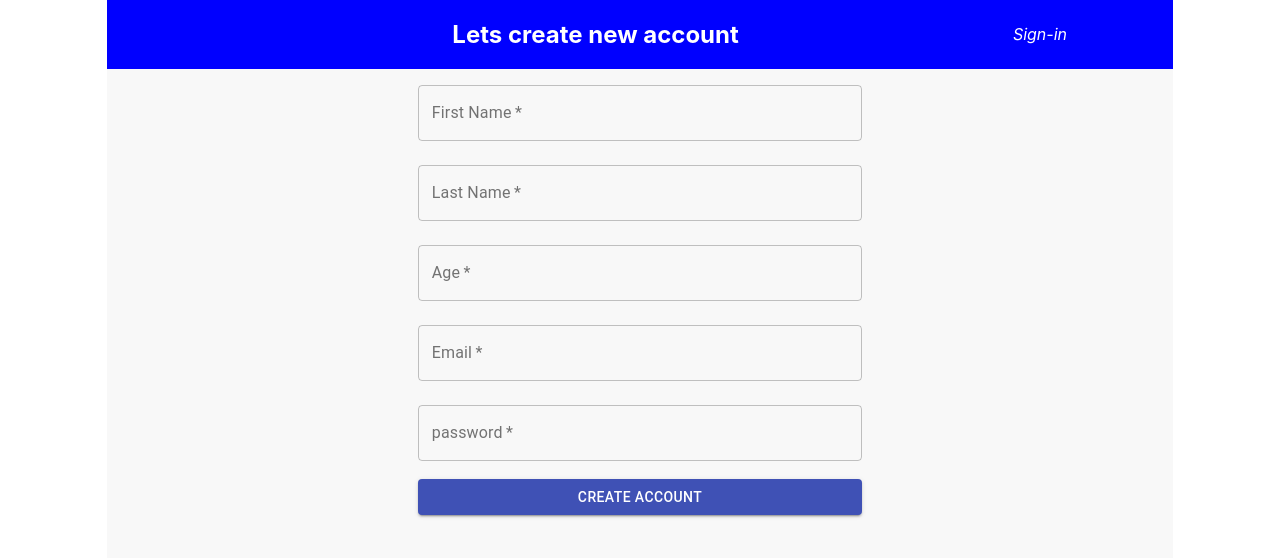
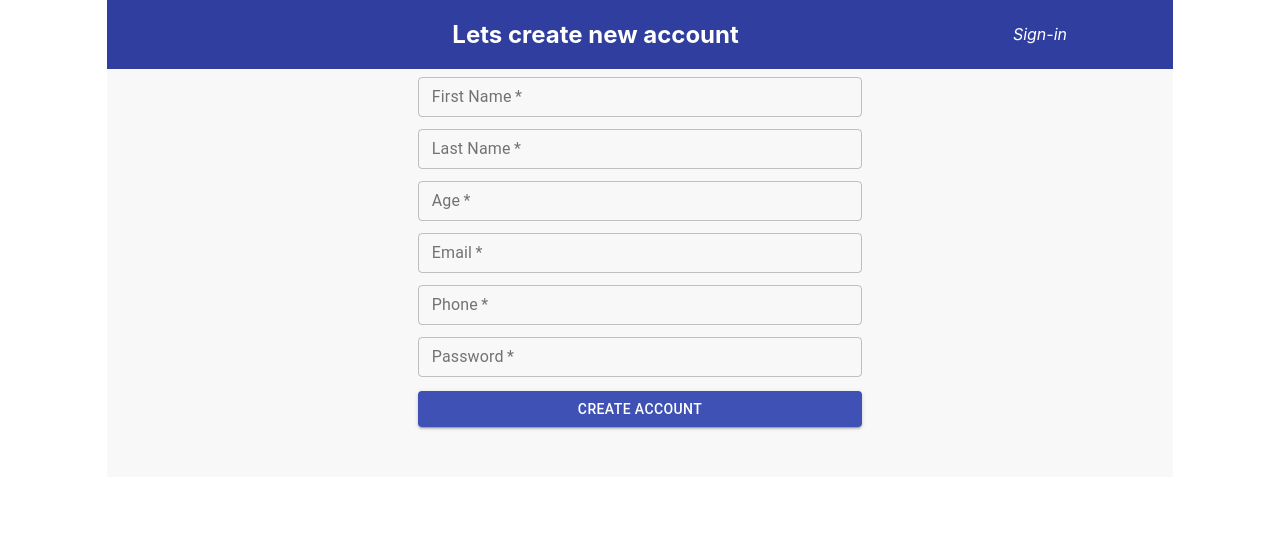
Before and after one commit to lazaraslobo/user-status-app, a React (Create React App) app: page /signup in a window 1280 px wide. Shown: the top 558 px of the page. Built offline with nearby package versions, Linux system fonts and the light colour scheme.

Commit message:
minor fixes

```diff
--- a/src/App.css
+++ b/src/App.css
@@ -8,7 +8,7 @@ i{
 }
 
 .common-header{
-    background-color: blue;
+    background-color: #303f9f;
     color: white;
 }
 
--- a/src/components/common/textfield.common.js
+++ b/src/components/common/textfield.common.js
@@ -4,7 +4,7 @@ import TextField from '@material-ui/core/TextField';
 
 export const textFieldOptions = {
     marginNormal_variantOutlined_FW : {
-        margin      : "normal",
+        margin      : "dense",
         fullWidth   : true,
         variant     : "outlined"
     }
--- a/src/components/login/login.comp.js
+++ b/src/components/login/login.comp.js
@@ -54,7 +54,7 @@ class HomeModule extends React.Component{
                                 <TextField
                                     required
                                     id="outlined-required"
-                                    label="password"
+                                    label="Password"
                                     {...textFieldOptions.marginNormal_variantOutlined_FW}
                                     onKeyUp={(ev)=> handleInputs(ev, 'userPassword')}
 
--- a/src/components/signup/signup.comp.js
+++ b/src/components/signup/signup.comp.js
@@ -20,7 +20,8 @@ class SignUp extends React.Component{
             userPassword    :   "",
             firstName       :   "",
             lastName        :   "",
-            age             :   ""
+            age             :   "",
+            phone           :   ""
         }
     }
 
@@ -76,8 +77,15 @@ class SignUp extends React.Component{
                                 />
                                 <TextField
                                     required
+                                    id="userPhone"
+                                    label="Phone"
+                                    {...textFieldOptions.marginNormal_variantOutlined_FW}
+                                    onChange={ev=> this.setState({...this.state, ...{'phone' : ev.target.value}})}
+                                />
+                                <TextField
+                                    required
                                     id="userPassword"
-                                    label="password"
+                                    label="Password"
                                     {...textFieldOptions.marginNormal_variantOutlined_FW}
                                     onChange={ev=> this.setState({...this.state, ...{'userPassword' : ev.target.value}})}
 
```
